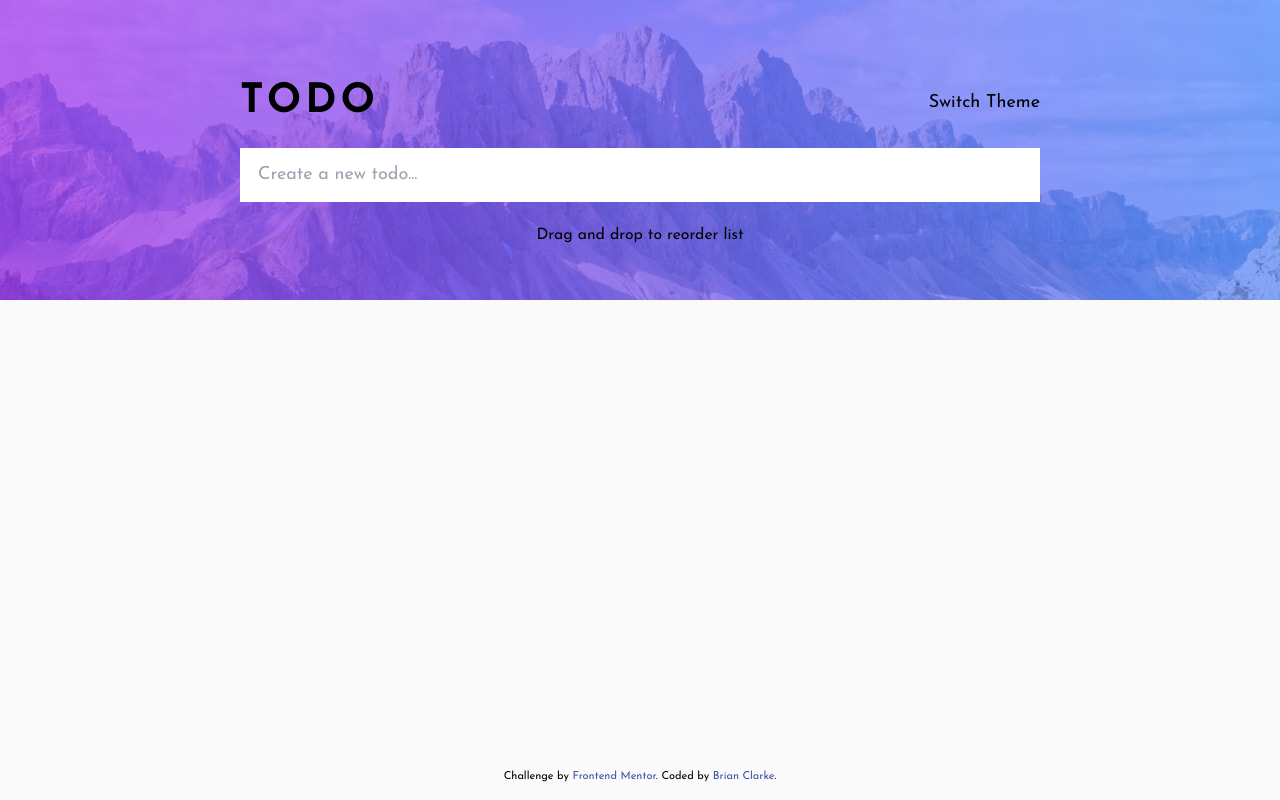
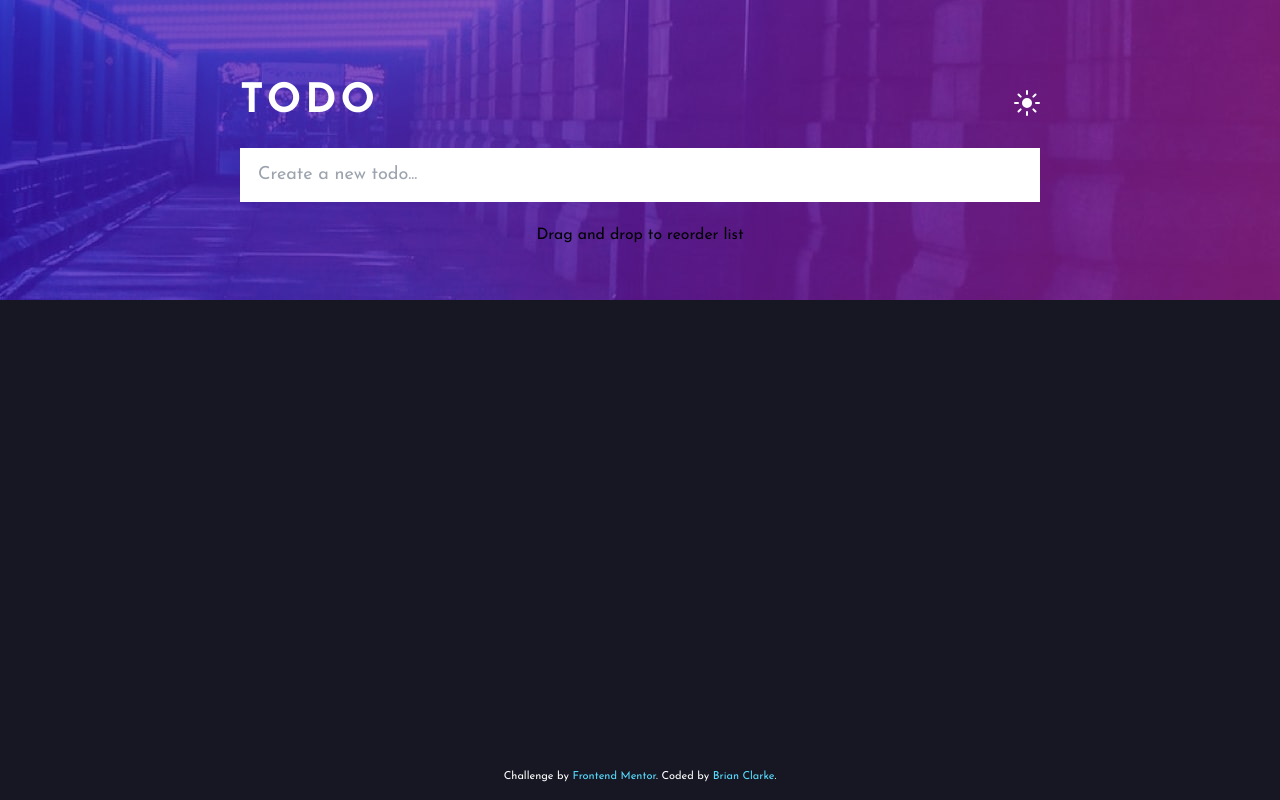
Before and after one commit to clarkeadg/fm-todo-app, a React (Vite) app: page / in a window 1280 px wide. Built offline with nearby package versions, Linux system fonts and the light colour scheme.

Commit message:
theme switcher

```diff
--- a/src/App.tsx
+++ b/src/App.tsx
@@ -1,11 +1,13 @@
+import { useState } from 'react';
 import Attribution from './components/Attribution'
 import Todos from './components/Todos/Todos'
+import ThemeContext from './components/ThemeSwitcher/ThemeContext'
 
 const App = () => {
-  const theme = "light";
-  // const theme = "dark";
+  const [theme, setTheme] = useState(localStorage.getItem("theme") || 'dark');
 
   return (
+    <ThemeContext.Provider value={{ theme, setTheme }}>
       <main className={`${theme} relative min-h-screen pt-[115px] md:pt-[80px] pb-10`}>
         <div className="px-5">
           <Todos/>
@@ -14,6 +16,7 @@ const App = () => {
           <Attribution/>
         </div>
       </main>
+    </ThemeContext.Provider>
   )
 }
 
--- /dev/null
+++ b/src/components/ThemeSwitcher/ThemeContext.ts
@@ -0,0 +1,15 @@
+import { createContext } from 'react';
+
+interface IThemeContext {
+  theme: string,
+  setTheme: Function
+}
+
+const value:IThemeContext = {
+  theme: "",
+  setTheme: () => {}
+};
+
+const ThemeContext = createContext(value);
+
+export default ThemeContext;
--- a/src/components/ThemeSwitcher/ThemeSwitcher.tsx
+++ b/src/components/ThemeSwitcher/ThemeSwitcher.tsx
@@ -1,10 +1,29 @@
+import { useContext } from 'react';
+import ThemeContext from './ThemeContext'
 import './ThemeSwitcher.css'
 
+import moontIconUrl from '../../assets/images/icon-moon.svg';
+import sunIconUrl from '../../assets/images/icon-sun.svg';
+
 const ThemeSwitcher = () => {
+  const { theme, setTheme } = useContext(ThemeContext);
+
+  const changeTheme = (value:string) => {
+    setTheme(value);
+    localStorage.setItem("theme", value)
+  }
+
+  const toggleTheme = () => {
+    if (theme == "light") {
+      changeTheme('dark');
+    } else {
+      changeTheme('light');
+    }
+  }
 
   return (
-    <button className="theme-switcher">
-      Switch Theme
+    <button onClick={toggleTheme} className="theme-switcher">
+      <img src={theme == 'dark' ? sunIconUrl : moontIconUrl} alt="theme icon" />
     </button>
   );
 }
--- a/src/components/Todos/Todos.tsx
+++ b/src/components/Todos/Todos.tsx
@@ -27,7 +27,7 @@ const Todos = () => {
     <div className="todos w-[800px] max-w-full mx-auto">
       {/* Title */}
       <div className="flex w-full items-center justify-between mb-5">
-        <h1 className="text-4xl tracking-widest font-bold uppercase">Todo</h1>
+        <h1 className="text-4xl tracking-widest font-bold uppercase text-white">Todo</h1>
         <ThemeSwitcher/>
       </div>
 
```
Lines whose indentation alone changed are shown as unchanged.
